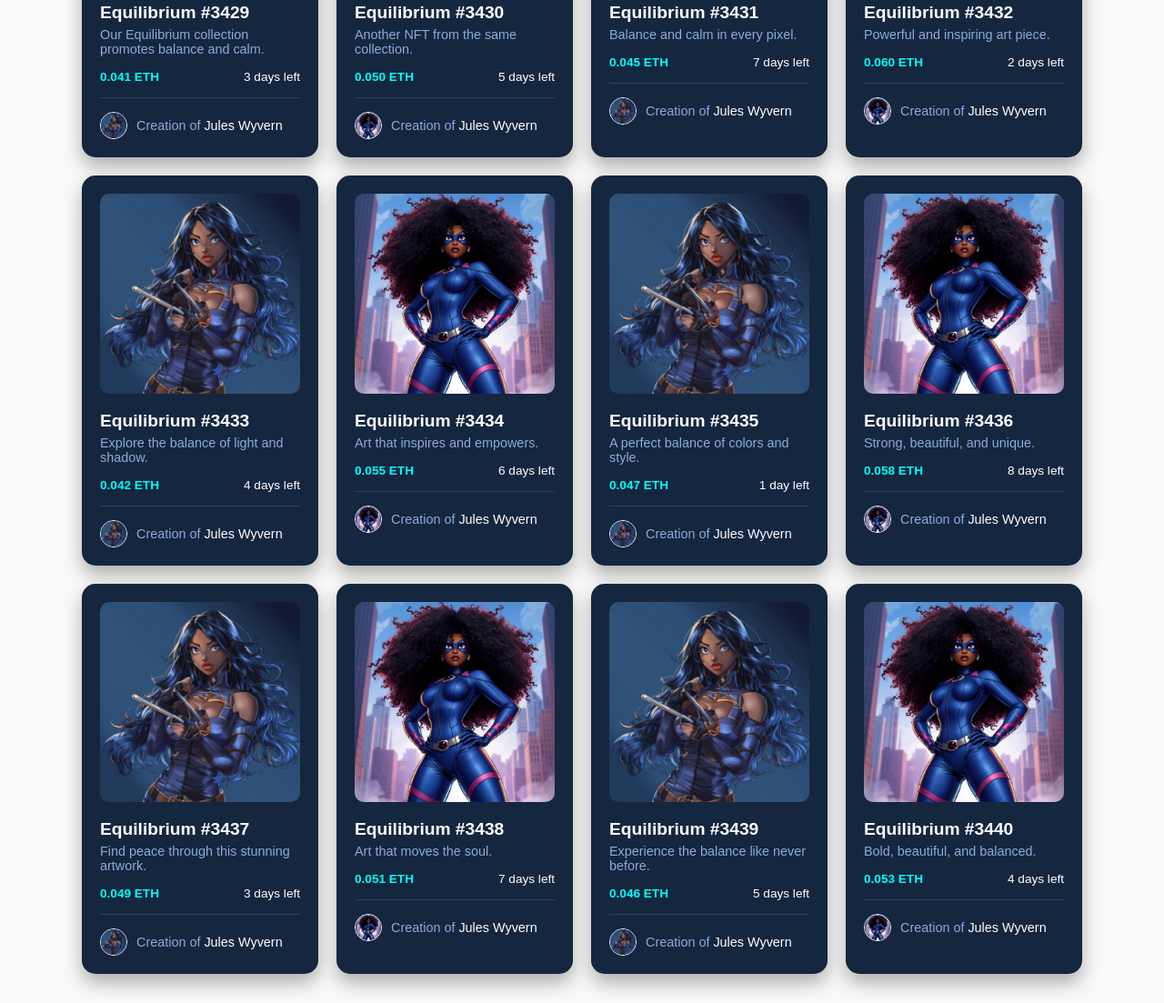
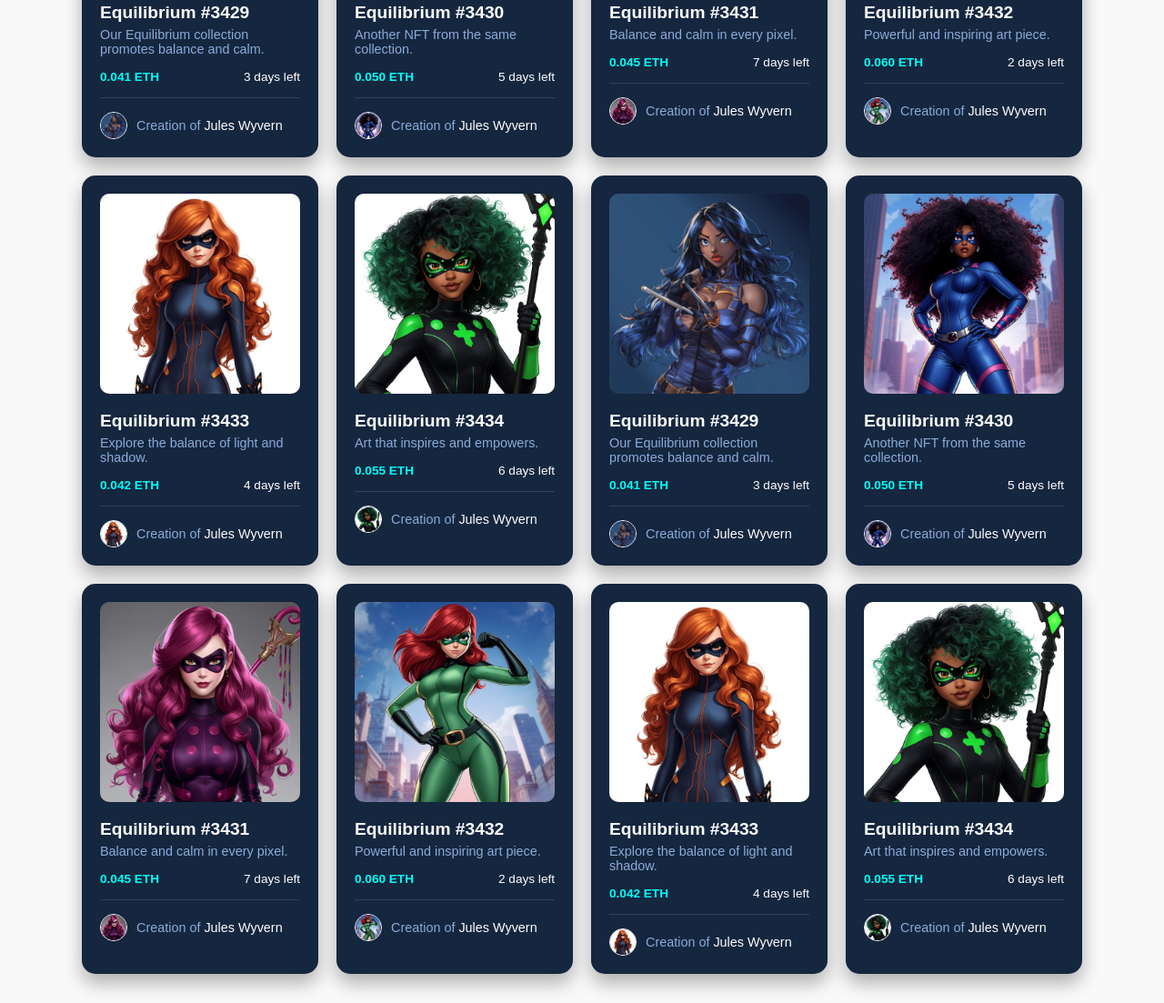
Before and after one commit to julietaaaaaaaaaaaa/ProjetoGerencia01, a plain HTML site: page index.html in a window 1280 px wide. Shown: the part 384-1487 px from the top of the page at 91% size. Drawn offline with Linux system fonts and the light colour scheme.

Commit message:
update images

```diff
--- a/index.html
+++ b/index.html
@@ -20,7 +20,92 @@
   <main>
     <div class="card-list">
 
-      <!-- 12 cards (exemplo com imagens repetidas, altere conforme quiser) -->
+      <!-- Todos os 12 cards (sem alterações) -->
+      <!-- Você pode colar exatamente como estão no seu código atual -->
+      <!-- [INÍCIO DOS CARDS] -->
+      <div class="card">
+        <img src="ImagesDragonfly/Kitana.jpg" alt="NFT" class="nft">
+        <h2>Equilibrium #3429</h2>
+        <p>Our Equilibrium collection promotes balance and calm.</p>
+        <div class="info">
+          <span class="price">0.041 ETH</span>
+          <span>3 days left</span>
+        </div>
+        <div class="creator">
+          <img src="ImagesDragonfly/Kitana.jpg" alt="creator">
+          <p>Creation of <span>Jules Wyvern</span></p>
+        </div>
+      </div>
+
+      <div class="card">
+        <img src="ImagesMarie/Lucid_Origin_make_a_image_of_a_powerful_Black_superheroine_wit_0.jpg" alt="NFT" class="nft">
+        <h2>Equilibrium #3430</h2>
+        <p>Another NFT from the same collection.</p>
+        <div class="info">
+          <span class="price">0.050 ETH</span>
+          <span>5 days left</span>
+        </div>
+        <div class="creator">
+          <img src="ImagesMarie/Lucid_Origin_make_a_image_of_a_powerful_Black_superheroine_wit_0.jpg" alt="creator">
+          <p>Creation of <span>Jules Wyvern</span></p>
+        </div>
+      </div>
+
+      <div class="card">
+        <img src="ImagesModali/cabeleiraMagenta.jpg" alt="NFT" class="nft">
+        <h2>Equilibrium #3431</h2>
+        <p>Balance and calm in every pixel.</p>
+        <div class="info">
+          <span class="price">0.045 ETH</span>
+          <span>7 days left</span>
+        </div>
+        <div class="creator">
+          <img src="ImagesModali/cabeleiraMagenta.jpg" alt="creator">
+          <p>Creation of <span>Jules Wyvern</span></p>
+        </div>
+      </div>
+
+      <div class="card">
+        <img src="ImagesModali/wandajpg.jpg" alt="NFT" class="nft">
+        <h2>Equilibrium #3432</h2>
+        <p>Powerful and inspiring art piece.</p>
+        <div class="info">
+          <span class="price">0.060 ETH</span>
+          <span>2 days left</span>
+        </div>
+        <div class="creator">
+          <img src="ImagesModali/wandajpg.jpg" alt="creator">
+          <p>Creation of <span>Jules Wyvern</span></p>
+        </div>
+      </div>
+
+      <div class="card">
+        <img src="ImagesModali/ruivademarte.jpg" alt="NFT" class="nft">
+        <h2>Equilibrium #3433</h2>
+        <p>Explore the balance of light and shadow.</p>
+        <div class="info">
+          <span class="price">0.042 ETH</span>
+          <span>4 days left</span>
+        </div>
+        <div class="creator">
+          <img src="ImagesModali/ruivademarte.jpg" alt="creator">
+          <p>Creation of <span>Jules Wyvern</span></p>
+        </div>
+      </div>
+
+      <div class="card">
+        <img src="ImagesModali/greennn.jpg" alt="NFT" class="nft">
+        <h2>Equilibrium #3434</h2>
+        <p>Art that inspires and empowers.</p>
+        <div class="info">
+          <span class="price">0.055 ETH</span>
+          <span>6 days left</span>
+        </div>
+        <div class="creator">
+          <img src="ImagesModali/greennn.jpg" alt="creator">
+          <p>Creation of <span>Jules Wyvern</span></p>
+        </div>
+      </div>
 
       <div class="card">
         <img src="ImagesDragonfly/Kitana.jpg" alt="NFT" class="nft">
@@ -50,11 +135,8 @@
         </div>
       </div>
 
-      <!-- Copie e cole mais 10 cards similares com seus dados -->
-      <!-- Vou deixar mais 10 com os mesmos dados pra simplificar -->
-
       <div class="card">
-        <img src="ImagesDragonfly/Kitana.jpg" alt="NFT" class="nft">
+        <img src="ImagesModali/cabeleiraMagenta.jpg" alt="NFT" class="nft">
         <h2>Equilibrium #3431</h2>
         <p>Balance and calm in every pixel.</p>
         <div class="info">
@@ -62,13 +144,13 @@
           <span>7 days left</span>
         </div>
         <div class="creator">
-          <img src="ImagesDragonfly/Kitana.jpg" alt="creator">
+          <img src="ImagesModali/cabeleiraMagenta.jpg" alt="creator">
           <p>Creation of <span>Jules Wyvern</span></p>
         </div>
       </div>
 
       <div class="card">
-        <img src="ImagesMarie/Lucid_Origin_make_a_image_of_a_powerful_Black_superheroine_wit_0.jpg" alt="NFT" class="nft">
+        <img src="ImagesModali/wandajpg.jpg" alt="NFT" class="nft">
         <h2>Equilibrium #3432</h2>
         <p>Powerful and inspiring art piece.</p>
         <div class="info">
@@ -76,13 +158,13 @@
           <span>2 days left</span>
         </div>
         <div class="creator">
-          <img src="ImagesMarie/Lucid_Origin_make_a_image_of_a_powerful_Black_superheroine_wit_0.jpg" alt="creator">
+          <img src="ImagesModali/wandajpg.jpg" alt="creator">
           <p>Creation of <span>Jules Wyvern</span></p>
         </div>
       </div>
 
       <div class="card">
-        <img src="ImagesDragonfly/Kitana.jpg" alt="NFT" class="nft">
+        <img src="ImagesModali/ruivademarte.jpg" alt="NFT" class="nft">
         <h2>Equilibrium #3433</h2>
         <p>Explore the balance of light and shadow.</p>
         <div class="info">
@@ -90,13 +172,13 @@
           <span>4 days left</span>
         </div>
         <div class="creator">
-          <img src="ImagesDragonfly/Kitana.jpg" alt="creator">
+          <img src="ImagesModali/ruivademarte.jpg" alt="creator">
           <p>Creation of <span>Jules Wyvern</span></p>
         </div>
       </div>
 
       <div class="card">
-        <img src="ImagesMarie/Lucid_Origin_make_a_image_of_a_powerful_Black_superheroine_wit_0.jpg" alt="NFT" class="nft">
+        <img src="ImagesModali/greennn.jpg" alt="NFT" class="nft">
         <h2>Equilibrium #3434</h2>
         <p>Art that inspires and empowers.</p>
         <div class="info">
@@ -104,97 +186,7 @@
           <span>6 days left</span>
         </div>
         <div class="creator">
-          <img src="ImagesMarie/Lucid_Origin_make_a_image_of_a_powerful_Black_superheroine_wit_0.jpg" alt="creator">
+          <img src="ImagesModali/greennn.jpg" alt="creator">
           <p>Creation of <span>Jules Wyvern</span></p>
         </div>
       </div>
-
-      <div class="card">
-        <img src="ImagesDragonfly/Kitana.jpg" alt="NFT" class="nft">
-        <h2>Equilibrium #3435</h2>
-        <p>A perfect balance of colors and style.</p>
-        <div class="info">
-          <span class="price">0.047 ETH</span>
-          <span>1 day left</span>
-        </div>
-        <div class="creator">
-          <img src="ImagesDragonfly/Kitana.jpg" alt="creator">
-          <p>Creation of <span>Jules Wyvern</span></p>
-        </div>
-      </div>
-
-      <div class="card">
-        <img src="ImagesMarie/Lucid_Origin_make_a_image_of_a_powerful_Black_superheroine_wit_0.jpg" alt="NFT" class="nft">
-        <h2>Equilibrium #3436</h2>
-        <p>Strong, beautiful, and unique.</p>
-        <div class="info">
-          <span class="price">0.058 ETH</span>
-          <span>8 days left</span>
-        </div>
-        <div class="creator">
-          <img src="ImagesMarie/Lucid_Origin_make_a_image_of_a_powerful_Black_superheroine_wit_0.jpg" alt="creator">
-          <p>Creation of <span>Jules Wyvern</span></p>
-        </div>
-      </div>
-
-      <div class="card">
-        <img src="ImagesDragonfly/Kitana.jpg" alt="NFT" class="nft">
-        <h2>Equilibrium #3437</h2>
-        <p>Find peace through this stunning artwork.</p>
-        <div class="info">
-          <span class="price">0.049 ETH</span>
-          <span>3 days left</span>
-        </div>
-        <div class="creator">
-          <img src="ImagesDragonfly/Kitana.jpg" alt="creator">
-          <p>Creation of <span>Jules Wyvern</span></p>
-        </div>
-      </div>
-
-      <div class="card">
-        <img src="ImagesMarie/Lucid_Origin_make_a_image_of_a_powerful_Black_superheroine_wit_0.jpg" alt="NFT" class="nft">
-        <h2>Equilibrium #3438</h2>
-        <p>Art that moves the soul.</p>
-        <div class="info">
-          <span class="price">0.051 ETH</span>
-          <span>7 days left</span>
-        </div>
-        <div class="creator">
-          <img src="ImagesMarie/Lucid_Origin_make_a_image_of_a_powerful_Black_superheroine_wit_0.jpg" alt="creator">
-          <p>Creation of <span>Jules Wyvern</span></p>
-        </div>
-      </div>
-
-      <div class="card">
-        <img src="ImagesDragonfly/Kitana.jpg" alt="NFT" class="nft">
-        <h2>Equilibrium #3439</h2>
-        <p>Experience the balance like never before.</p>
-        <div class="info">
-          <span class="price">0.046 ETH</span>
-          <span>5 days left</span>
-        </div>
-        <div class="creator">
-          <img src="ImagesDragonfly/Kitana.jpg" alt="creator">
-          <p>Creation of <span>Jules Wyvern</span></p>
-        </div>
-      </div>
-
-      <div class="card">
-        <img src="ImagesMarie/Lucid_Origin_make_a_image_of_a_powerful_Black_superheroine_wit_0.jpg" alt="NFT" class="nft">
-        <h2>Equilibrium #3440</h2>
-        <p>Bold, beautiful, and balanced.</p>
-        <div class="info">
-          <span class="price">0.053 ETH</span>
-          <span>4 days left</span>
-        </div>
-        <div class="creator">
-          <img src="ImagesMarie/Lucid_Origin_make_a_image_of_a_powerful_Black_superheroine_wit_0.jpg" alt="creator">
-          <p>Creation of <span>Jules Wyvern</span></p>
-        </div>
-      </div>
-
-    </div>
-  </main>
-
-</body>
-</html>
--- a/styles.css
+++ b/styles.css
@@ -19,7 +19,6 @@ header {
   box-shadow: 0 2px 8px rgba(0,0,0,0.1);
 }
 
-/* Animação fadeInDown para o título */
 @keyframes fadeInDown {
   0% {
     opacity: 0;
@@ -40,7 +39,7 @@ header h1 {
 }
 
 /* ===================== */
-/*       CARDLIST        */
+/*       MAIN & CARDS    */
 /* ===================== */
 
 main {
@@ -51,7 +50,7 @@ main {
 
 .card-list {
   display: grid;
-  grid-template-columns: repeat(4, 1fr); /* Força 4 cards por linha */
+  grid-template-columns: repeat(4, 1fr);
   gap: 20px;
   width: 100%;
   max-width: 1100px;
@@ -92,7 +91,7 @@ main {
 }
 
 .card img.nft:hover {
-  filter: brightness(1.2) drop-shadow(0 0 15px #00fff7); /* glow azul */
+  filter: brightness(1.2) drop-shadow(0 0 15px #00fff7);
 }
 
 .card h2 {
@@ -140,12 +139,41 @@ main {
   color: white;
 }
 
-/* Responsividade */
+/* ===================== */
+/*      RESPONSIVO       */
+/* ===================== */
 @media (max-width: 600px) {
   header {
     padding: 1rem 1rem;
   }
+
   header h1 {
     font-size: 1.8rem;
   }
 }
+
+/* ===================== */
+/*        FOOTER         */
+/* ===================== */
+footer {
+  background-color: #0e4d6e;
+  color: white;
+  padding: 1rem 2rem;
+  text-align: center;
+  font-family: 'Fredoka One', cursive;
+  font-size: 1rem;
+  box-shadow: 0 -2px 8px rgba(0,0,0,0.1);
+  margin-top: 3rem;
+  animation: fadeInUp 1.5s ease forwards;
+}
+
+@keyframes fadeInUp {
+  0% {
+    opacity: 0;
+    transform: translateY(30px);
+  }
+  100% {
+    opacity: 1;
+    transform: translateY(0);
+  }
+}
```
Also changed, not shown: ImagesModali/cabeleiraMagenta.jpg (added), ImagesModali/greennn.jpg (added), ImagesModali/ruivademarte.jpg (added).
